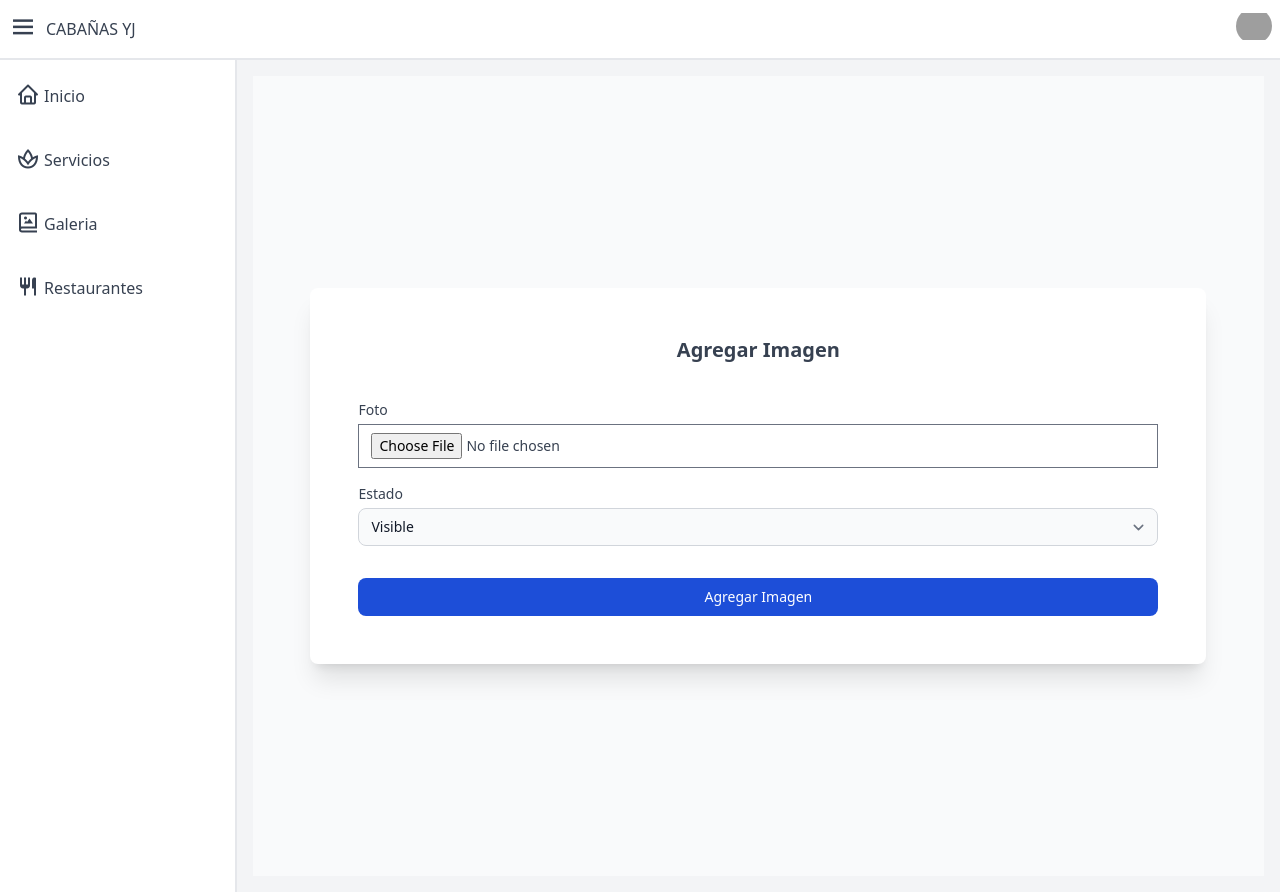
After one commit to Nicolas0912/Proyecto2, a Django app: page /Galeria/SubirImagen in a window 1280 px wide. The commit adds this page. Run offline with Django 4.2, Linux system fonts and the light colour scheme; some libraries are stand-ins or nearby versions; grey boxes are pictures that could not be loaded.

Commit message:
Formulario y View - Galeria

```diff
--- /dev/null
+++ b/ProyectoDjangoReservas/Templates/Galeria/SubirImagen.html
@@ -0,0 +1,43 @@
+{% include "Inc/Header.html" %}
+
+<div class="flex items-center min-h-screen p-6 bg-gray-50 dark:bg-gray-900">
+    <div class="flex-1 h-full max-w-4xl mx-auto overflow-hidden bg-white rounded-lg shadow-xl dark:bg-gray-800">
+
+            <div class="flex items-center justify-center p-6 sm:p-12">
+
+                <div class="w-full">
+
+                    <h1 class="mb-4 text-xl font-semibold text-gray-700 dark:text-gray-200 text-center pb-5">
+                        Agregar Imagen
+                    </h1>
+                    <form action="" method="post" enctype="multipart/form-data">
+                        {% csrf_token %}
+
+                        <label class="block mt-4 text-sm">
+                            <span class="text-gray-700 dark:text-gray-400">Foto</span>
+                            <input
+                                class="block w-full mt-1 text-sm dark:border-gray-600 dark:bg-gray-700 focus:border-blue-400 focus:outline-none focus:shadow-outline-blue dark:text-gray-300 dark:focus:shadow-outline-gray form-input"
+                                name="url_imagen" type="file" required/>
+                        </label>
+
+                        <label class="block mt-4 text-sm">
+                            <span class="text-gray-700 dark:text-gray-400">Estado</span>
+                            <select name="estado" class="bg-gray-50 border border-gray-300 text-gray-900 text-sm rounded-lg focus:ring-blue-500 focus:border-blue-500 block w-full  dark:bg-gray-700 dark:border-gray-600 dark:placeholder-gray-400 dark:text-white dark:focus:ring-blue-500 dark:focus:border-blue-500 mt-1">
+                                <option value="True">Visible</option>
+                                <option value="False">Oculto</option>
+                            </select>
+                        </label>
+
+                        <!-- You should use a button here, as the anchor is only used for the example  -->
+                        <input class="block w-full px-4 py-2 mt-8 text-sm font-medium leading-5 text-center text-white transition-colors duration-150 bg-blue-700 border border-transparent rounded-lg active:bg-blue-700 hover:bg-blue-800 focus:outline-none focus:shadow-outline-blue"
+                            type="submit" value="Agregar Imagen">
+                        </input>
+
+                    </form>
+
+                </div>
+            </div>
+    </div>
+</div>
+
+{% include "Inc/Footer.html" %}
--- a/ProyectoDjangoReservas/Templates/Inc/Header.html
+++ b/ProyectoDjangoReservas/Templates/Inc/Header.html
@@ -95,7 +95,7 @@
         <span>Servicios</span>
       </a>
 
-      <a href="#" class="flex items-center space-x-1 rounded-md px-2 py-3 hover:bg-gray-100 hover:text-blue-600">
+      <a href="/Galeria/Index" class="flex items-center space-x-1 rounded-md px-2 py-3 hover:bg-gray-100 hover:text-blue-600">
         <span class="text-2xl"><i class="bx bx-photo-album"></i></span>
         <span>Galeria</span>
       </a>
--- a/ProyectoDjangoReservas/Templates/Servicios/Index.html
+++ b/ProyectoDjangoReservas/Templates/Servicios/Index.html
@@ -43,7 +43,7 @@
 							{% endif %}
 							</div>
 
-								<img class="mb-3 h-full w-full rounded-xl 3xl:h-full 3xl:w-full" src="../media/{{ c.foto }}" alt="product image {{ c.foto }}">
+								<img class="h-80 w-full rounded-xl p-2" src="../media/{{ c.foto }}" alt="product image {{ c.foto }}">
 								<div class="px-5 pb-5">
 									<a href="#">
 										<h3 class="text-gray-900 font-semibold text-xl tracking-tight dark:text-white">{{ c.nombre }}</h3>
--- a/ProyectoDjangoReservas/Templates/Servicios/ListadoServicios.html
+++ b/ProyectoDjangoReservas/Templates/Servicios/ListadoServicios.html
@@ -56,7 +56,7 @@
                                     </div>
                                 </td>
                                 <td class="p-2">
-                                        <img src="../media/{{ c.foto }}" alt="{{ c.foto }}">
+                                        <img class="h-full w-80 rounded-xl" src="../media/{{ c.foto }}" alt="{{ c.foto }}">
                                 </td>
                                 <td class="p-2 whitespace-normal">
                                     <div class="text-left">
--- a/ProyectoDjangoReservas/Templates/Servicios/ServiciosOcultos.html
+++ b/ProyectoDjangoReservas/Templates/Servicios/ServiciosOcultos.html
@@ -43,7 +43,7 @@
 							{% endif %}
 							</div>
 
-								<img class="rounded-t-lg p-8" src="../media/{{ c.foto }}" alt="product image {{ c.foto }}">
+								<img class="h-80 w-full rounded-xl p-2" src="../media/{{ c.foto }}" alt="product image {{ c.foto }}">
 								<div class="px-5 pb-5">
 									<a href="#">
 										<h3 class="text-gray-900 font-semibold text-xl tracking-tight dark:text-white">{{ c.nombre }}</h3>
--- a/ProyectoDjangoReservas/urls.py
+++ b/ProyectoDjangoReservas/urls.py
@@ -19,7 +19,7 @@ from django.urls import path
 from django.conf import settings
 from django.conf.urls.static import static
 
-from ProyectoDjangoReservas.views import View_Inicio, View_Servicios, Crear_Usuario, View_Login, LogoutUser, Listado_Usuarios, Actualizar_Usuarios, Eliminar_Usuario, Crear_Servicio, Listado_Servicios, Actualizar_Servicios, Eliminar_Servicio, Estado_Servicios, servicios_ocultos
+from ProyectoDjangoReservas.views import View_Inicio, View_Servicios, Crear_Usuario, View_Login, LogoutUser, Listado_Usuarios, Actualizar_Usuarios, Eliminar_Usuario, Crear_Servicio, Listado_Servicios, Actualizar_Servicios, Eliminar_Servicio, Estado_Servicios, servicios_ocultos, View_Galeria, Subir_imagenes
 
 urlpatterns = [
     path('admin/', admin.site.urls),
@@ -29,6 +29,7 @@ urlpatterns = [
     path('Login/IniciarSesion', View_Login),
     path('Logout', LogoutUser),
     path('Usuarios/ListadoUser', Listado_Usuarios),
+    path('Galeria/Index', View_Galeria),
 
 
     path('Login/CrearUser', Crear_Usuario),
@@ -40,7 +41,9 @@ urlpatterns = [
     path('Servicio/Actualizar/<int:id>',Actualizar_Servicios),
     path('Servicio/Eliminar/<int:id>',Eliminar_Servicio),
     path('Servicio/Estado/<int:id>',Estado_Servicios, name='/Servicio/Estado/'),
-    path('Servicios/Ocultos', servicios_ocultos, name='/Servicios/Ocultos')
+    path('Servicios/Ocultos', servicios_ocultos, name='/Servicios/Ocultos'),
+
+    path('Galeria/SubirImagen',Subir_imagenes)
 
 ]
 
--- a/ProyectoDjangoReservas/views.py
+++ b/ProyectoDjangoReservas/views.py
@@ -12,6 +12,7 @@ from django.contrib.auth.models import User
 from django.contrib.auth import authenticate,login,logout
 
 from ProyectoDjangoReservas.models import Servicio
+from ProyectoDjangoReservas.models import Galeria
 
 #region Inicio
 
@@ -145,7 +146,39 @@ def Eliminar_Servicio (request, id):
 
 #endregion
 
+#region Galeria
 
+def View_Galeria (request):
+
+    imagenes = Galeria.objects.all()
+
+    context = {
+        'imagenes':imagenes
+    }
+
+    return render (request,'Galeria/Index.html', context)
+
+
+def Subir_imagenes (request):
+
+    if request.method == 'POST':
+        if request.FILES['url_imagen'] and request.POST.get('estado'):
+
+            imagen = Galeria()
+
+            img = request.FILES['url_imagen']
+            imagen.url_imagen = img
+            estado = request.POST.get('estado')
+            estado =  True if estado == 'True' else False
+            imagen.estado = estado
+
+            imagen.save()
+
+
+    return render (request,'Galeria/SubirImagen.html')
+
+
+#endregion
 
 #region Login
 
```
Also changed, not shown: ProyectoDjangoReservas/Templates/Galeria/Index.html (added, +28 -0 lines), ProyectoDjangoReservas/models.py (+8 -0 lines), media/galeria_bd/fondo_2.jpeg (added), media/galeria_bd/img_servicio_1.jpeg (added), media/galeria_bd/img_servicio_10.jpeg (added), media/galeria_bd/img_servicio_12.jpeg (added), media/galeria_bd/img_servicio_2.jpeg (added), media/galeria_bd/img_servicio_3.jpeg (added), media/galeria_bd/img_servicio_5.jpeg (added), media/galeria_bd/img_servicio_6.jpeg (added), media/galeria_bd/img_servicio_8.jpeg (added), media/galeria_bd/img_servicio_9.jpeg (added), media/galeria_bd/img_servicio_9_p0dR3QF.jpeg (added).
